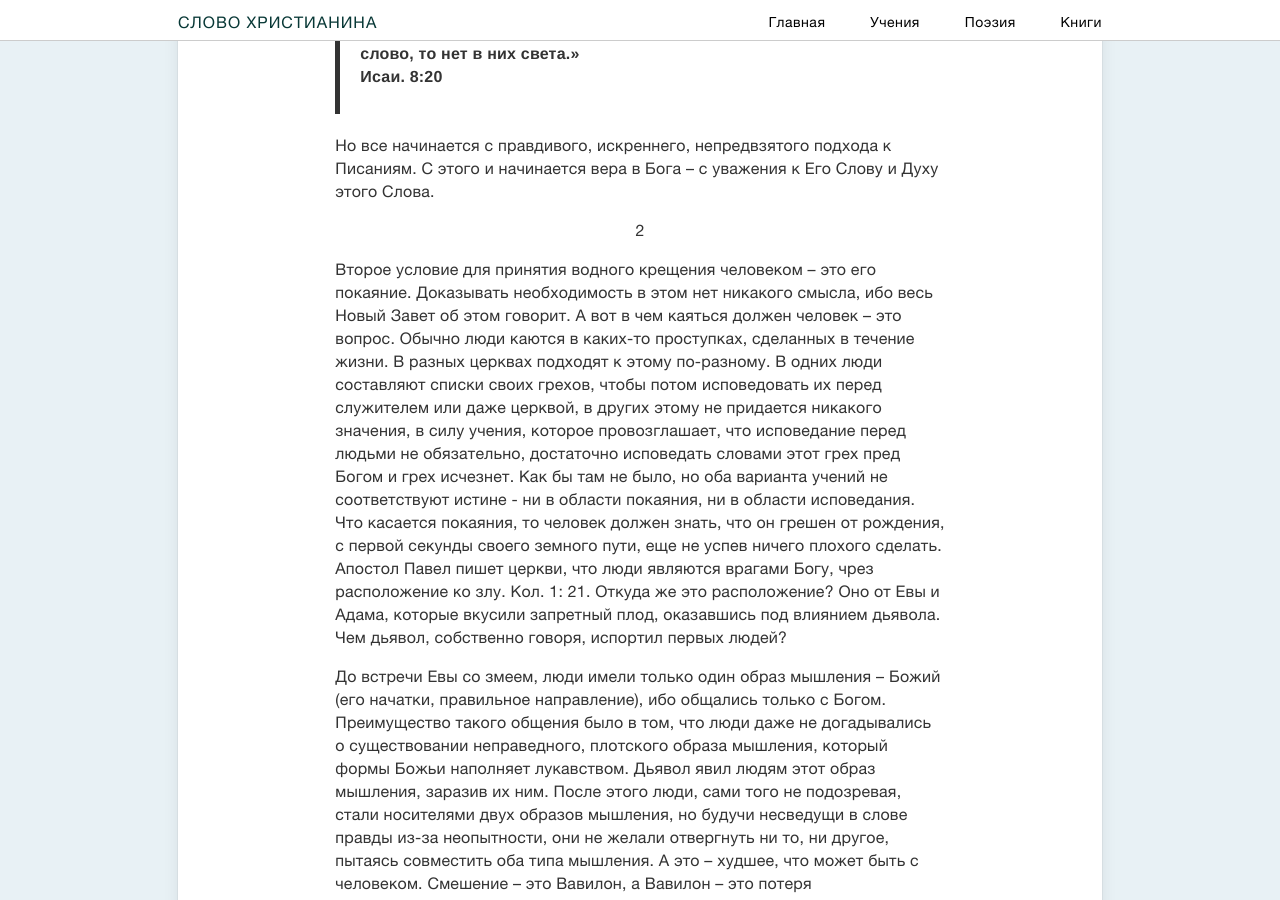
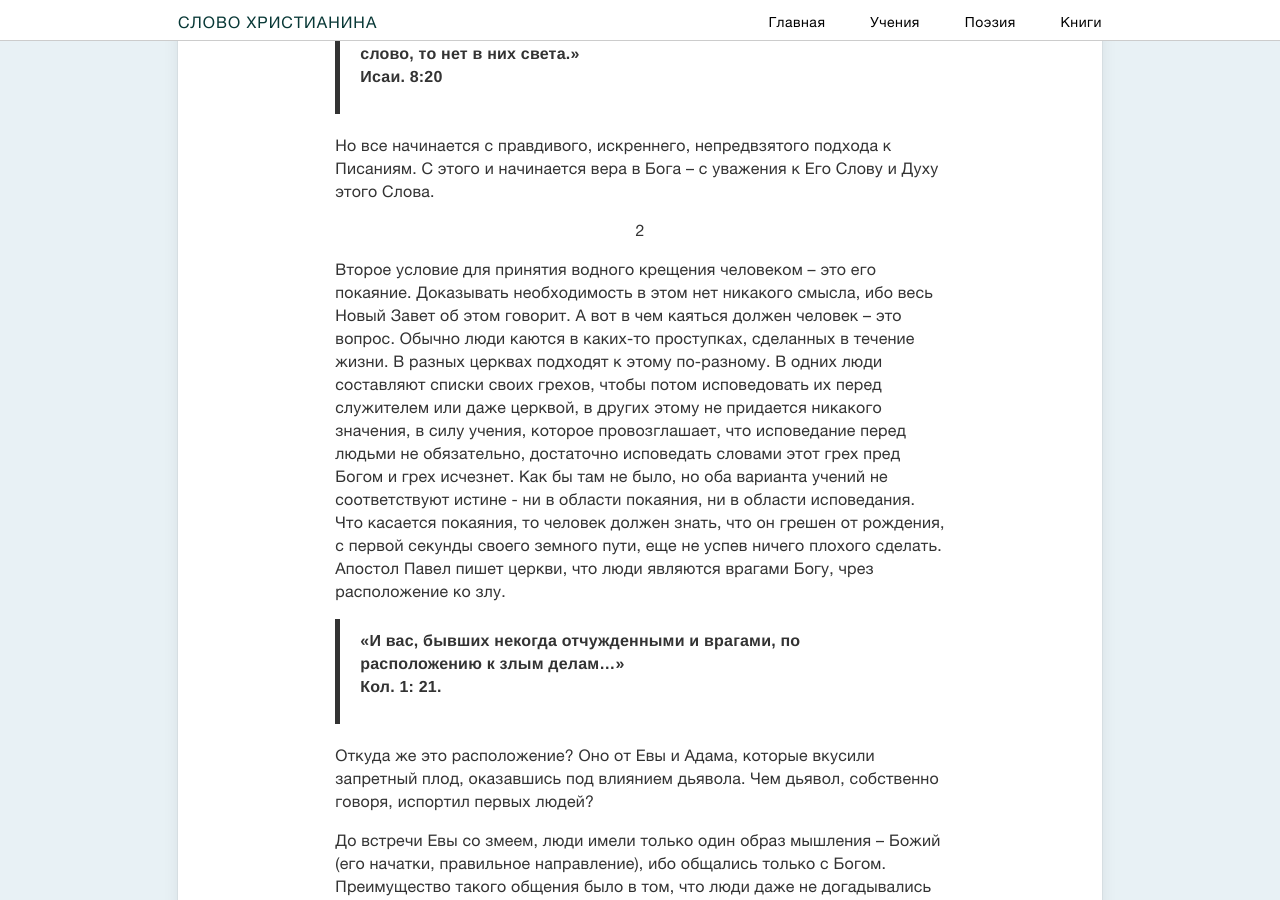
Before and after one commit to slovohrista/slovohrista.github.io, a Jekyll site: the page built from _posts/doctrine/2012-03-10-vodnoe-kreshhenie-vo-imja-gospoda-iisusa-hrista.md, in a window 1280 px wide and 900 px high, scrolled down 6223 px. Built offline with Jekyll 4.4.1, drawn with Linux system fonts in a browser that asks for light colours; nearby versions of some CDN libraries; comment, search, counter and statistics services are not loaded.

Commit message:
Update 2012-03-10-vodnoe-kreshhenie-vo-imja-gospoda-iisusa-hrista.md

```diff
--- a/_posts/doctrine/2012-03-10-vodnoe-kreshhenie-vo-imja-gospoda-iisusa-hrista.md
+++ b/_posts/doctrine/2012-03-10-vodnoe-kreshhenie-vo-imja-gospoda-iisusa-hrista.md
@@ -96,7 +96,12 @@ author: Бреурош Владимир
 
 Второе условие для принятия водного крещения человеком – это его покаяние. Доказывать необходимость в этом нет никакого смысла, ибо весь Новый Завет об этом говорит. А вот в чем каяться должен человек – это вопрос.
 Обычно люди каются в каких-то проступках, сделанных в течение жизни. В разных церквах подходят к этому по-разному. В одних люди составляют списки своих грехов, чтобы потом исповедовать их перед служителем или даже церквой, в других этому не придается никакого значения, в силу учения, которое провозглашает, что исповедание перед людьми не обязательно, достаточно исповедать словами этот грех пред Богом и грех исчезнет. Как бы там не было, но оба варианта учений не соответствуют истине - ни в области покаяния, ни в области исповедания.
-Что касается покаяния, то человек должен знать, что он грешен от рождения, с первой секунды своего земного пути, еще не успев ничего плохого сделать. Апостол Павел пишет церкви, что люди являются врагами Богу, чрез расположение ко злу. Кол. 1: 21. Откуда же это расположение? Оно от Евы и Адама, которые вкусили запретный плод, оказавшись под влиянием дьявола. Чем дьявол, собственно говоря, испортил первых людей?
+Что касается покаяния, то человек должен знать, что он грешен от рождения, с первой секунды своего земного пути, еще не успев ничего плохого сделать. Апостол Павел пишет церкви, что люди являются врагами Богу, чрез расположение ко злу.
+
+> «И вас, бывших некогда отчужденными и врагами, по расположению к злым делам…»
+> Кол. 1: 21.
+
+Откуда же это расположение? Оно от Евы и Адама, которые вкусили запретный плод, оказавшись под влиянием дьявола. Чем дьявол, собственно говоря, испортил первых людей?
 
 До встречи Евы со змеем, люди имели только один образ мышления – Божий (его начатки, правильное направление), ибо общались только с Богом. Преимущество такого общения было в том, что люди даже не догадывались о существовании неправедного, плотского образа мышления, который формы Божьи наполняет лукавством. Дьявол явил людям этот образ мышления, заразив их ним. После этого люди, сами того не подозревая, стали носителями двух образов мышления, но будучи несведущи в слове правды из-за неопытности, они не желали отвергнуть ни то, ни другое, пытаясь совместить оба типа мышления. А это – худшее, что может быть с человеком. Смешение – это Вавилон, а Вавилон – это потеря взаимопонимания между людьми и людьми и между людьми и Богом.
 
```
